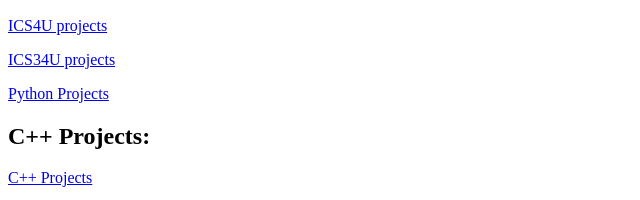
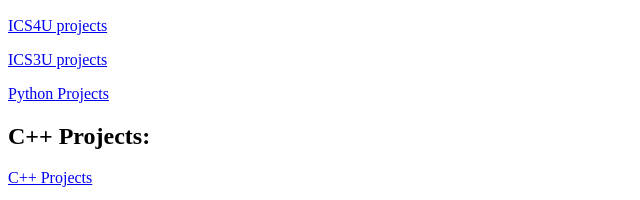
Before and after one commit to ryanalumkal/ryanalumkal.github.io, a plain HTML site: page index.html in a window 1280 px wide. Shown: the part 242-442 px from the top of the page, 0-640 px from the left. Drawn offline with Linux system fonts and the light colour scheme.

Commit message:
Update index.html

```diff
--- a/index.html
+++ b/index.html
@@ -7,7 +7,7 @@
 <h1>My Projects:</h1>
   <h2>Python Projects:</h2>
     <p> <a href= "https://github.com/ryanalumkal/ICS4U">ICS4U projects</a></p>
-    <p> <a href= "https://github.com/ryanalumkal/ICS3U-Projects">ICS34U projects</a></p>
+    <p> <a href= "https://github.com/ryanalumkal/ICS3U-Projects">ICS3U projects</a></p>
     <p> <a href= "https://github.com/ryanalumkal/Python-Projects">Python Projects</a></p>
   <h2>C++ Projects:</h2>
     <p> <a href= "https://github.com/ryanalumkal/CPP-Projects">C++ Projects</a></p>
```
